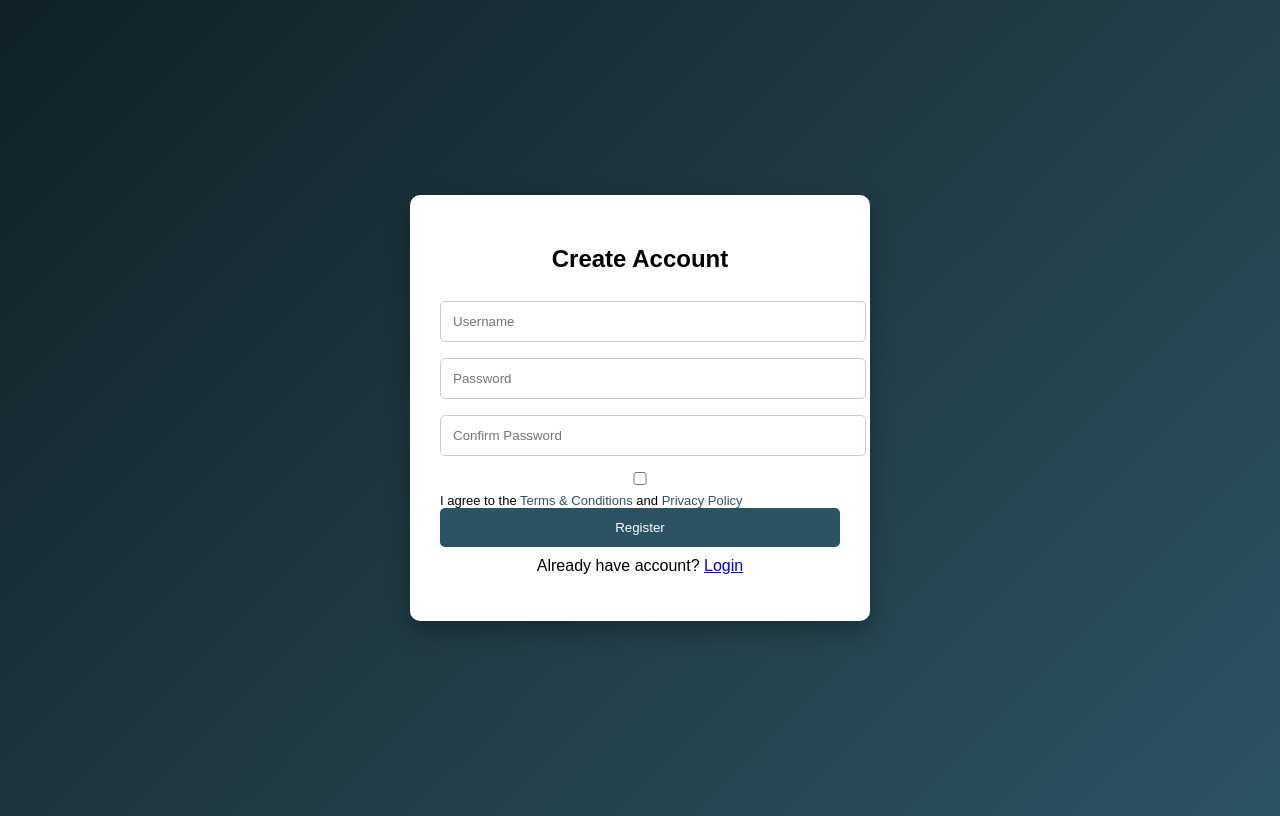
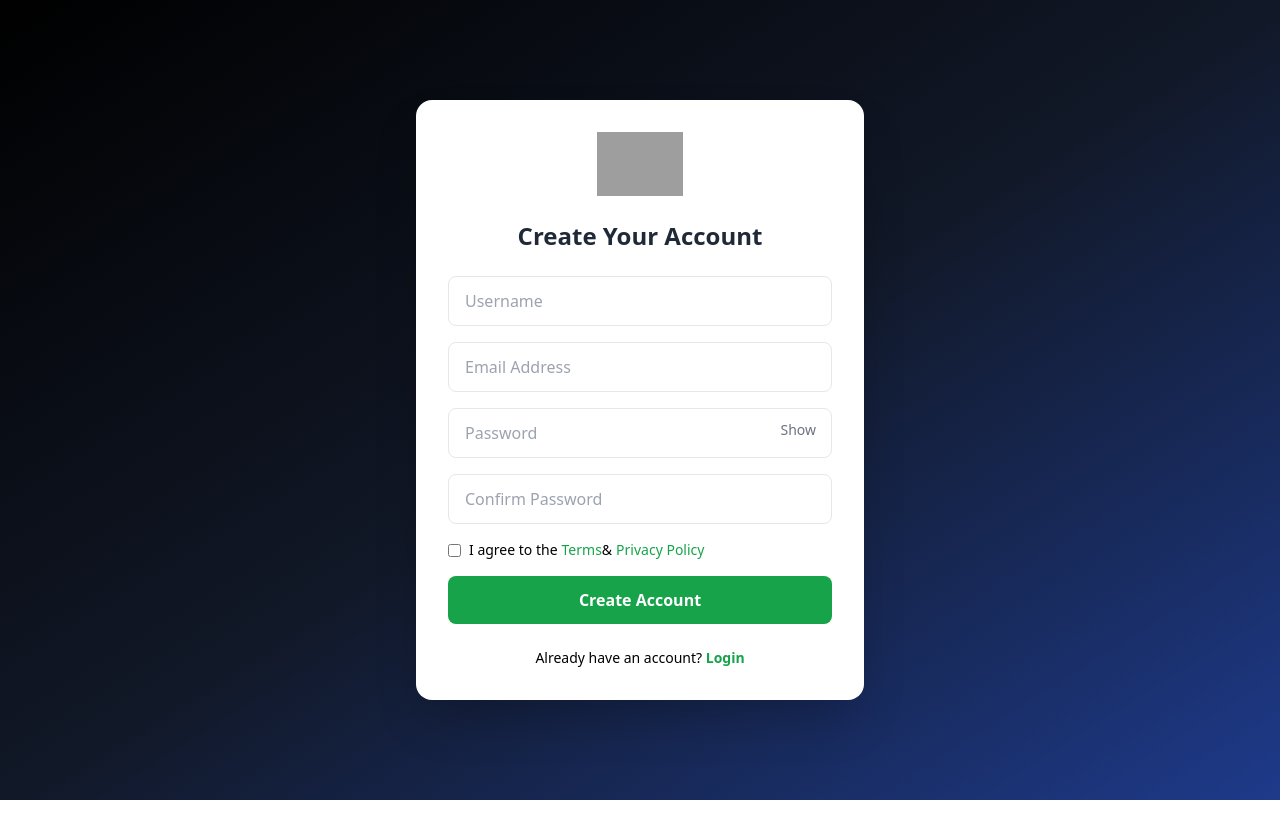
Before and after one commit to Sadik877/Mercxescrow, a Flask app: page /register in a window 1280 px wide. Run offline with Flask 3, Linux system fonts and the light colour scheme; some libraries are stand-ins or nearby versions; grey boxes are pictures that could not be loaded.

Commit message:
Update register.html

```diff
--- a/templates/register.html
+++ b/templates/register.html
@@ -1,92 +1,90 @@
 <!DOCTYPE html>
-<html>
+<html lang="en">
 <head>
+    <meta charset="UTF-8">
     <title>Register - MERCX</title>
     <meta name="viewport" content="width=device-width, initial-scale=1.0">
-    <style>
-        body{
-            font-family: Arial, sans-serif;
-            background: linear-gradient(135deg,#0f2027,#203a43,#2c5364);
-            display:flex;
-            justify-content:center;
-            align-items:center;
-            height:100vh;
-        }
-        .card{
-            background:white;
-            padding:30px;
-            border-radius:10px;
-            width:100%;
-            max-width:400px;
-            box-shadow:0 10px 25px rgba(0,0,0,0.3);
-        }
-        h2{
-            text-align:center;
-            margin-bottom:20px;
-        }
-        input{
-            width:100%;
-            padding:12px;
-            margin:8px 0;
-            border-radius:5px;
-            border:1px solid #ccc;
-        }
-        button{
-            width:100%;
-            padding:12px;
-            background:#2c5364;
-            color:white;
-            border:none;
-            border-radius:5px;
-            cursor:pointer;
-        }
-        button:hover{
-            background:#203a43;
-        }
-        .terms{
-            font-size:13px;
-        }
-        .terms a{
-            color:#2c5364;
-            text-decoration:none;
-        }
-        .error{
-            color:red;
-            font-size:14px;
-            text-align:center;
-        }
-    </style>
+    <script src="https://cdn.tailwindcss.com"></script>
 </head>
-<body>
 
-<div class="card">
-    <h2>Create Account</h2>
+<body class="bg-gradient-to-br from-black via-gray-900 to-blue-900 min-h-screen flex items-center justify-center px-4">
+
+<div class="bg-white w-full max-w-md p-8 rounded-2xl shadow-2xl">
+
+    <!-- LOGO -->
+    <div class="flex justify-center mb-6">
+        <img src="{{ url_for('static', filename='logo.png') }}" alt="MERCX Logo" class="h-16">
+    </div>
+
+    <h2 class="text-2xl font-bold text-center mb-6 text-gray-800">Create Your Account</h2>
 
     {% if error %}
-        <p class="error">{{ error }}</p>
+        <div class="bg-red-100 text-red-700 p-3 rounded mb-4 text-sm text-center">
+            {{ error }}
+        </div>
     {% endif %}
 
-    <form method="POST">
-        <input type="text" name="username" placeholder="Username" required>
+    <form method="POST" class="space-y-4">
 
-        <input type="password" name="password" placeholder="Password" required>
+        <input type="text" name="username" placeholder="Username"
+               class="w-full border rounded-lg px-4 py-3 focus:ring-2 focus:ring-green-500 outline-none"
+               required>
 
-        <input type="password" name="confirm_password" placeholder="Confirm Password" required>
+        <input type="email" name="email" placeholder="Email Address"
+               class="w-full border rounded-lg px-4 py-3 focus:ring-2 focus:ring-green-500 outline-none"
+               required>
 
-        <div class="terms">
-            <input type="checkbox" name="agree" required>
-            I agree to the
-            <a href="/terms">Terms & Conditions</a> and
-            <a href="/privacy">Privacy Policy</a>
+        <!-- PASSWORD -->
+        <div class="relative">
+            <input type="password" name="password" id="password"
+                   placeholder="Password"
+                   class="w-full border rounded-lg px-4 py-3 focus:ring-2 focus:ring-green-500 outline-none"
+                   required>
+            <span onclick="togglePassword()"
+                  class="absolute right-4 top-3 cursor-pointer text-gray-500 text-sm">
+                  Show
+            </span>
         </div>
 
-        <button type="submit">Register</button>
+        <input type="password" name="confirm_password"
+               placeholder="Confirm Password"
+               class="w-full border rounded-lg px-4 py-3 focus:ring-2 focus:ring-green-500 outline-none"
+               required>
+
+        <!-- TERMS -->
+        <div class="text-sm">
+            <label class="flex items-center">
+                <input type="checkbox" name="agree" required class="mr-2">
+                I agree to the
+                <a href="/terms" class="text-green-600 ml-1 hover:underline">Terms</a>
+                &
+                <a href="/privacy" class="text-green-600 ml-1 hover:underline">Privacy Policy</a>
+            </label>
+        </div>
+
+        <button type="submit"
+                class="w-full bg-green-600 text-white py-3 rounded-lg font-semibold hover:bg-green-700 transition">
+            Create Account
+        </button>
     </form>
 
-    <p style="text-align:center;margin-top:10px;">
-        Already have account? <a href="/login">Login</a>
+    <p class="text-center text-sm mt-6">
+        Already have an account?
+        <a href="/login" class="text-green-600 font-semibold hover:underline">Login</a>
     </p>
+
 </div>
 
+<script>
+function togglePassword() {
+    var pass = document.getElementById("password");
+    if (pass.type === "password") {
+        pass.type = "text";
+    } else {
+        pass.type = "password";
+    }
+}
+</script>
+
 </body>
-  </html>
+</html>
```
